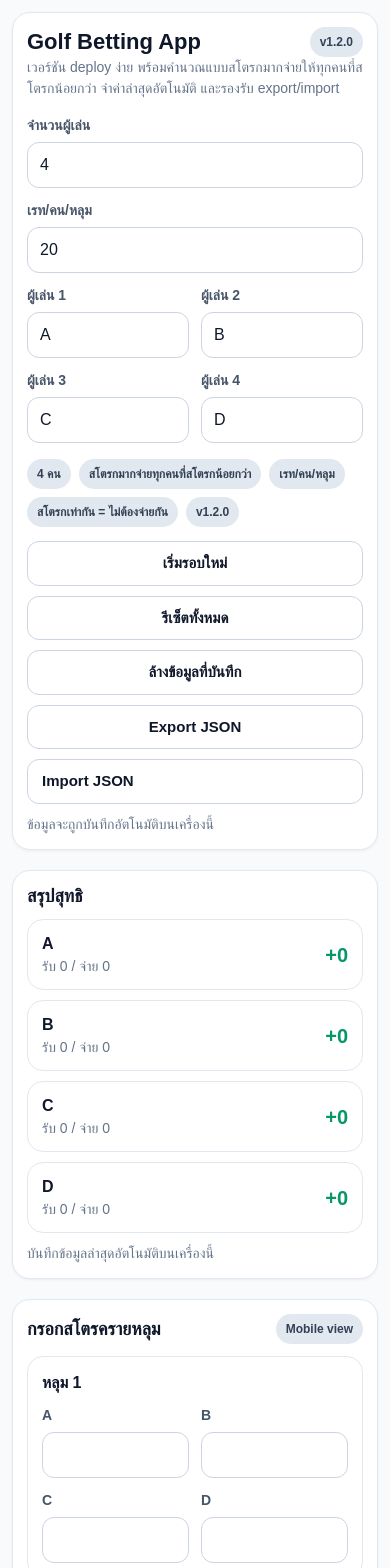
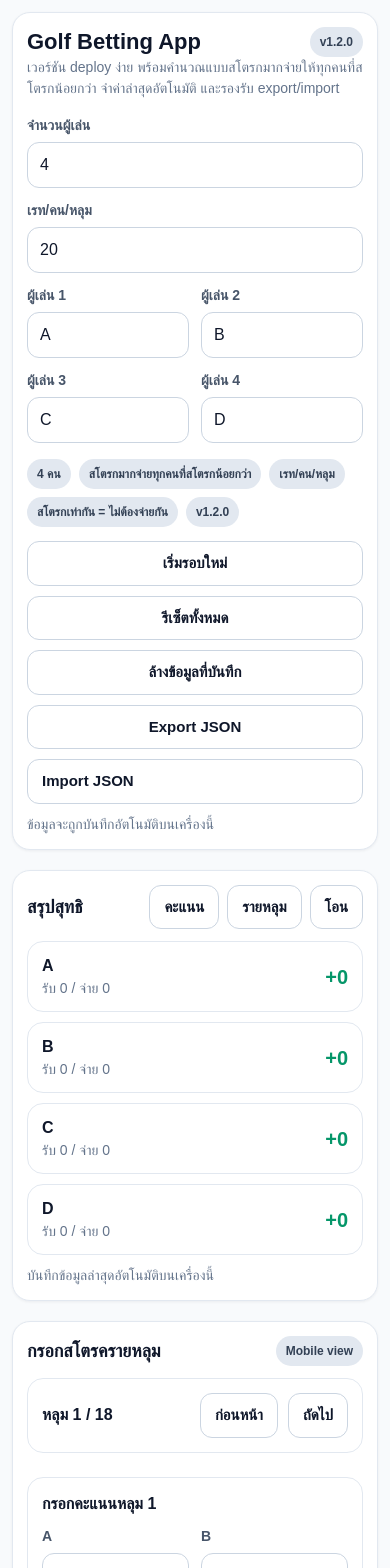
Before and after one commit to tanakornta-ops/golf-app, a Next.js app: page / in a window 390 px wide. Shown: the top 1568 px of the page. Built offline with nearby package versions, Linux system fonts and the light colour scheme.

Commit message:
Update page.tsx
Dev Mobile 10:35

```diff
--- a/app/page.tsx
+++ b/app/page.tsx
@@ -307,6 +307,7 @@ type AppState = {
 };
 
 type ViewMode = 'mobile' | 'desktop';
+type MobileTab = 'scores' | 'summary' | 'transfers';
 
 function downloadTextFile(filename: string, content: string, mimeType: string): void {
   const blob = new Blob([content], { type: mimeType });
@@ -340,6 +341,8 @@ function netColor(value: number): string {
 
 export default function GolfBettingWebApp() {
   const [viewMode, setViewMode] = useState<ViewMode>('desktop');
+  const [mobileTab, setMobileTab] = useState<MobileTab>('scores');
+  const [currentHole, setCurrentHole] = useState<number>(0);
   const [playerCount, setPlayerCount] = useState<number>(DEFAULT_PLAYER_COUNT);
   const [players, setPlayers] = useState<string[]>(makePlayers(DEFAULT_PLAYER_COUNT));
   const [rate, setRate] = useState<number>(20);
@@ -419,6 +422,10 @@ export default function GolfBettingWebApp() {
     next[holeIndex][playerIndex] = value === '' ? '' : Math.max(0, Number(value));
     setScores(next);
   };
+
+  const goPrevHole = () => setCurrentHole((prev) => Math.max(0, prev - 1));
+
+  const goNextHole = () => setCurrentHole((prev) => Math.min(HOLES - 1, prev + 1));
 
   const resetAll = () => {
     setPlayerCount(DEFAULT_PLAYER_COUNT);
@@ -538,8 +545,17 @@ export default function GolfBettingWebApp() {
             <div style={styles.smallText}>{message || 'ข้อมูลจะถูกบันทึกอัตโนมัติบนเครื่องนี้'}</div>
           </div>
 
-          <div style={styles.card}>
+          <div style={{ ...styles.card, position: viewMode === 'mobile' ? 'sticky' : 'static', top: viewMode === 'mobile' ? 12 : undefined, zIndex: viewMode === 'mobile' ? 5 : undefined }}>
+            <div style={{ display: 'flex', justifyContent: 'space-between', alignItems: 'center', gap: 10, flexWrap: 'wrap' }}>
               <h2 style={styles.subtitle}>สรุปสุทธิ</h2>
+              {viewMode === 'mobile' ? (
+                <div style={styles.badgeRow}>
+                  <button style={{ ...styles.button, flex: '0 0 auto', maxWidth: 'none' }} onClick={() => setMobileTab('scores')}>คะแนน</button>
+                  <button style={{ ...styles.button, flex: '0 0 auto', maxWidth: 'none' }} onClick={() => setMobileTab('summary')}>รายหลุม</button>
+                  <button style={{ ...styles.button, flex: '0 0 auto', maxWidth: 'none' }} onClick={() => setMobileTab('transfers')}>โอน</button>
+                </div>
+              ) : null}
+            </div>
             <div style={{ height: 12 }} />
             <div style={{ display: 'grid', gap: 10 }}>
               {players.map((name, idx) => {
@@ -570,12 +586,20 @@ export default function GolfBettingWebApp() {
           </div>
           <div style={{ height: 12 }} />
           {viewMode === 'mobile' ? (
-            <div style={{ display: 'grid', gap: 12 }}>
-              {scores.map((row, holeIdx) => (
-                <div key={holeIdx} style={styles.holeCard}>
-                  <div style={{ fontWeight: 700, marginBottom: 10 }}>หลุม {holeIdx + 1}</div>
+            <div style={{ display: mobileTab === 'scores' ? 'grid' : 'none', gap: 12 }}>
+              <div style={{ ...styles.holeCard, position: 'sticky', top: 108, zIndex: 4, background: '#ffffff' }}>
+                <div style={{ display: 'flex', justifyContent: 'space-between', alignItems: 'center', gap: 10, flexWrap: 'wrap' }}>
+                  <div style={{ fontWeight: 700 }}>หลุม {currentHole + 1} / {HOLES}</div>
+                  <div style={styles.actionRow}>
+                    <button style={{ ...styles.button, flex: '0 0 auto', maxWidth: 'none' }} onClick={goPrevHole} disabled={currentHole === 0}>ก่อนหน้า</button>
+                    <button style={{ ...styles.button, flex: '0 0 auto', maxWidth: 'none' }} onClick={goNextHole} disabled={currentHole === HOLES - 1}>ถัดไป</button>
+                  </div>
+                </div>
+              </div>
+              <div style={styles.holeCard}>
+                <div style={{ fontWeight: 700, marginBottom: 10 }}>กรอกคะแนนหลุม {currentHole + 1}</div>
                 <div style={styles.playersRow}>
-                    {row.map((value, playerIdx) => (
+                  {scores[currentHole].map((value, playerIdx) => (
                     <div key={playerIdx}>
                       <label style={styles.label}>{players[playerIdx]}</label>
                       <input
@@ -583,13 +607,12 @@ export default function GolfBettingWebApp() {
                         type="number"
                         min="1"
                         value={value}
-                          onChange={(e) => updateScore(holeIdx, playerIdx, e.target.value)}
+                        onChange={(e) => updateScore(currentHole, playerIdx, e.target.value)}
                       />
                     </div>
                   ))}
                 </div>
               </div>
-              ))}
             </div>
           ) : (
             <div style={styles.scoreTableWrap}>
@@ -626,7 +649,7 @@ export default function GolfBettingWebApp() {
         </div>
 
         <div style={styles.gridBottom}>
-          <div style={styles.card}>
+          <div style={{ ...styles.card, display: viewMode === 'mobile' && mobileTab !== 'summary' ? 'none' : 'block' }}>
             <h2 style={styles.subtitle}>สรุปรายหลุม</h2>
             <div style={{ height: 12 }} />
             <div style={{ maxHeight: 560, overflow: 'auto' }}>
@@ -671,7 +694,7 @@ export default function GolfBettingWebApp() {
             </div>
           </div>
 
-          <div style={styles.card}>
+          <div style={{ ...styles.card, display: viewMode === 'mobile' && mobileTab !== 'transfers' ? 'none' : 'block' }}>
             <h2 style={styles.subtitle}>สรุปโอนเงินจริง</h2>
             <div style={{ height: 12 }} />
             <div style={{ display: 'grid', gap: 10 }}>
```
Lines whose indentation alone changed are shown as unchanged.
